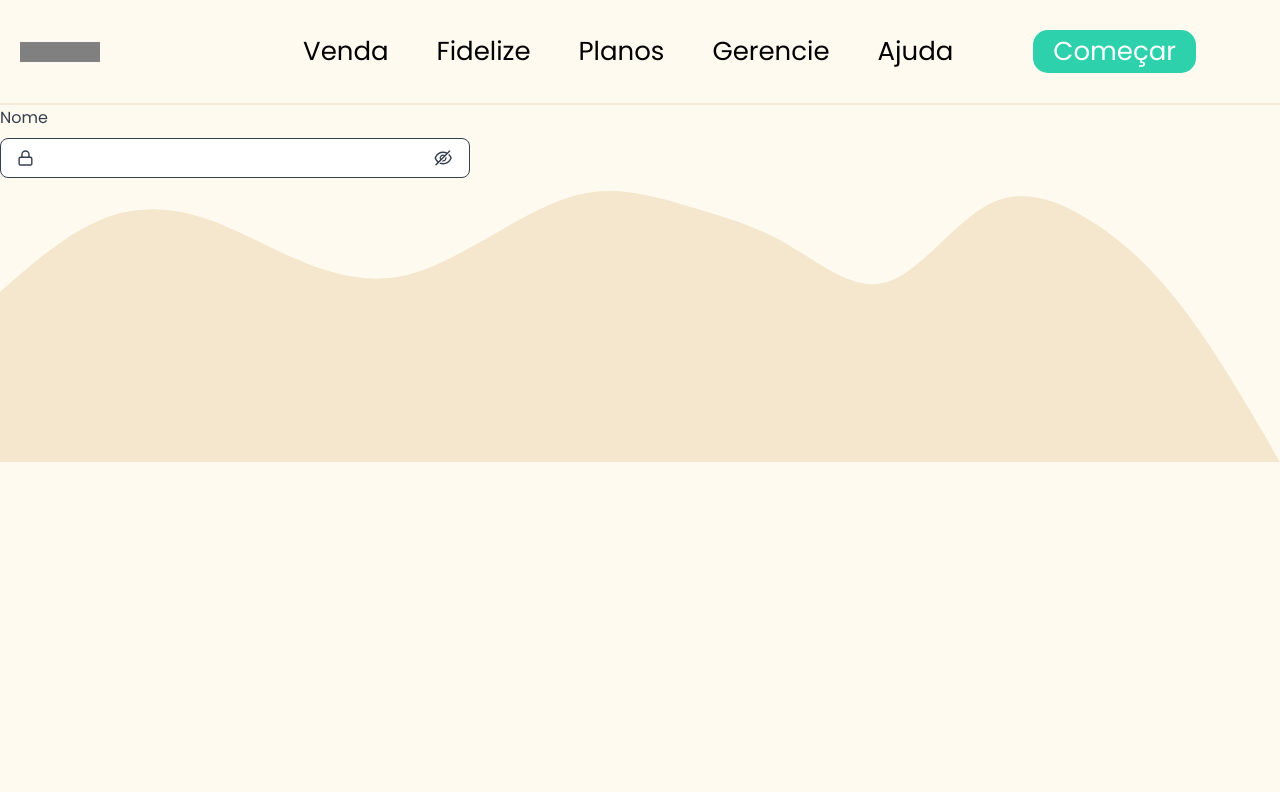
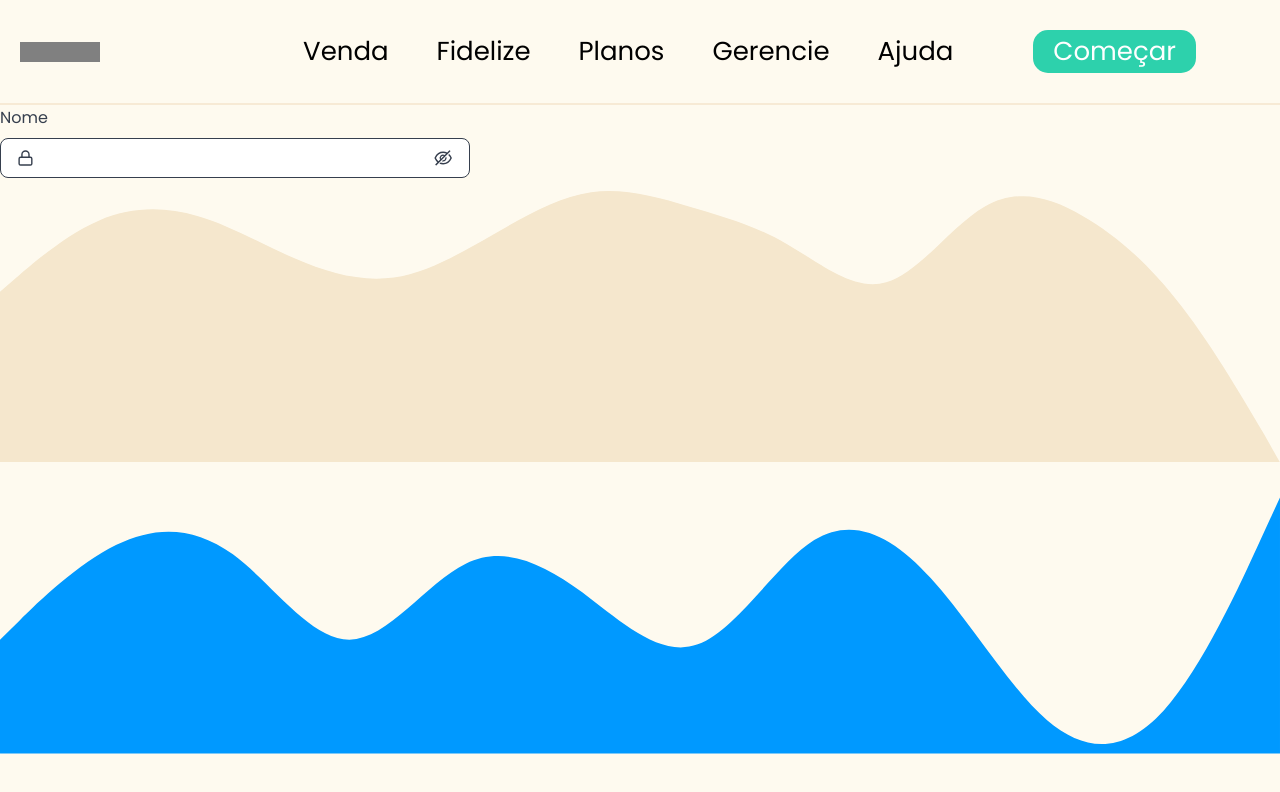
Before and after one commit to VictorCampelo/potty-dashboard, a Next.js app: page / in a window 1280 px wide. Shown: the top 792 px of the page. Built offline with nearby package versions, Linux system fonts and the light colour scheme.

Commit message:
segunda wave

```diff
--- a/src/pages/index.tsx
+++ b/src/pages/index.tsx
@@ -13,6 +13,8 @@ const Home = () => {
       <Header/>
       <Input label="Nome" password icon={<FiLock size={20} color="var(--black-800);" />} />
       <svg xmlns="http://www.w3.org/2000/svg" viewBox="0 0 1440 320"><path fill="#F5E7CD" fill-opacity="1" d="M0,128L18.5,112C36.9,96,74,64,111,48C147.7,32,185,32,222,42.7C258.5,53,295,75,332,90.7C369.2,107,406,117,443,112C480,107,517,85,554,64C590.8,43,628,21,665,16C701.5,11,738,21,775,32C812.3,43,849,53,886,74.7C923.1,96,960,128,997,117.3C1033.8,107,1071,53,1108,32C1144.6,11,1182,21,1218,42.7C1255.4,64,1292,96,1329,144C1366.2,192,1403,256,1422,288L1440,320L1440,320L1421.5,320C1403.1,320,1366,320,1329,320C1292.3,320,1255,320,1218,320C1181.5,320,1145,320,1108,320C1070.8,320,1034,320,997,320C960,320,923,320,886,320C849.2,320,812,320,775,320C738.5,320,702,320,665,320C627.7,320,591,320,554,320C516.9,320,480,320,443,320C406.2,320,369,320,332,320C295.4,320,258,320,222,320C184.6,320,148,320,111,320C73.8,320,37,320,18,320L0,320Z"></path></svg>
+
+      <svg xmlns="http://www.w3.org/2000/svg" viewBox="0 0 1440 320"><path fill="#0099ff" fill-opacity="1" d="M0,192L21.8,170.7C43.6,149,87,107,131,85.3C174.5,64,218,64,262,96C305.5,128,349,192,393,192C436.4,192,480,128,524,106.7C567.3,85,611,107,655,138.7C698.2,171,742,213,785,197.3C829.1,181,873,107,916,80C960,53,1004,75,1047,122.7C1090.9,171,1135,245,1178,282.7C1221.8,320,1265,320,1309,272C1352.7,224,1396,128,1418,80L1440,32L1440,320L1418.2,320C1396.4,320,1353,320,1309,320C1265.5,320,1222,320,1178,320C1134.5,320,1091,320,1047,320C1003.6,320,960,320,916,320C872.7,320,829,320,785,320C741.8,320,698,320,655,320C610.9,320,567,320,524,320C480,320,436,320,393,320C349.1,320,305,320,262,320C218.2,320,175,320,131,320C87.3,320,44,320,22,320L0,320Z"></path></svg>
     </div>
   );
 };
```
Also changed, not shown: 1 other file (tests, documents, lock files or other folders).
